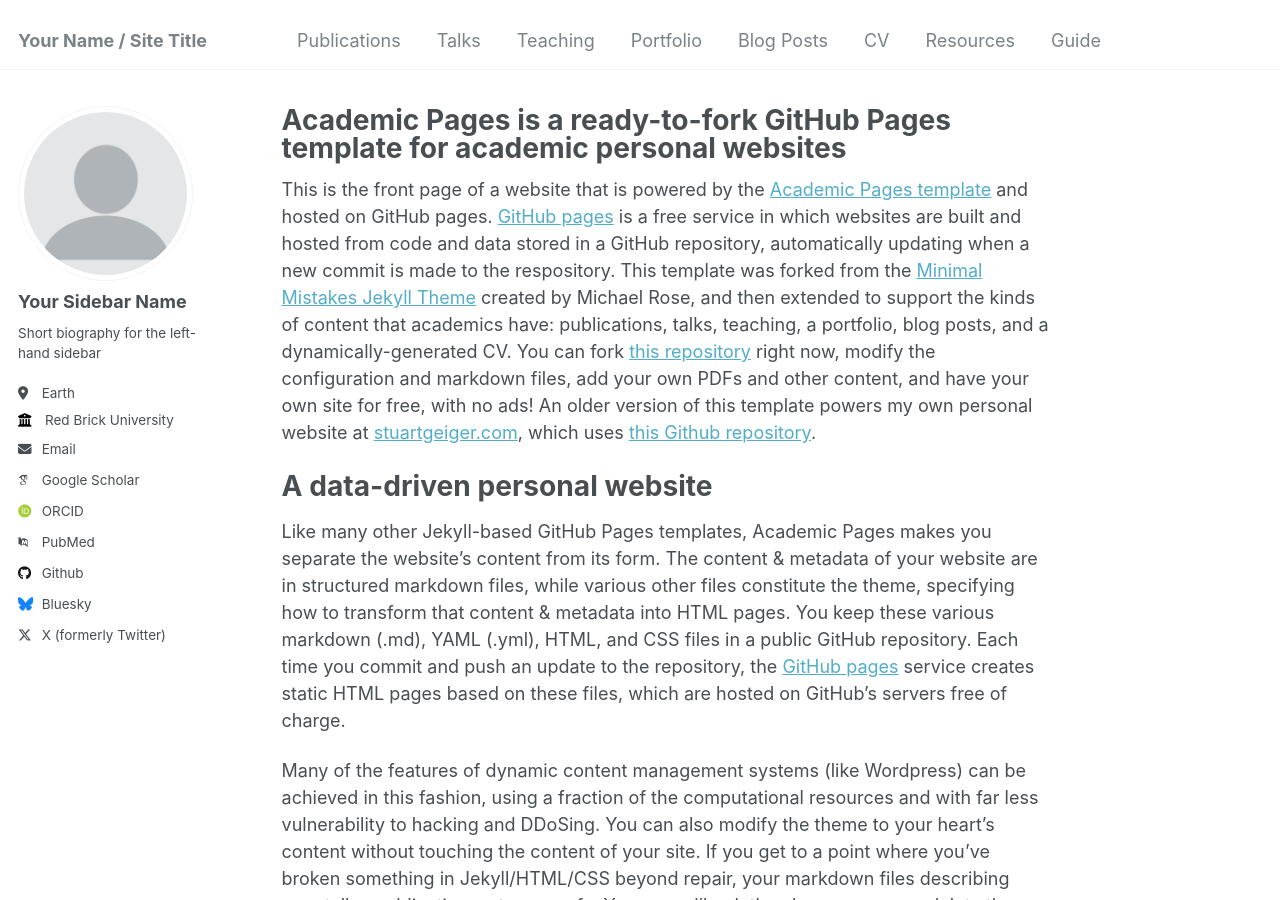
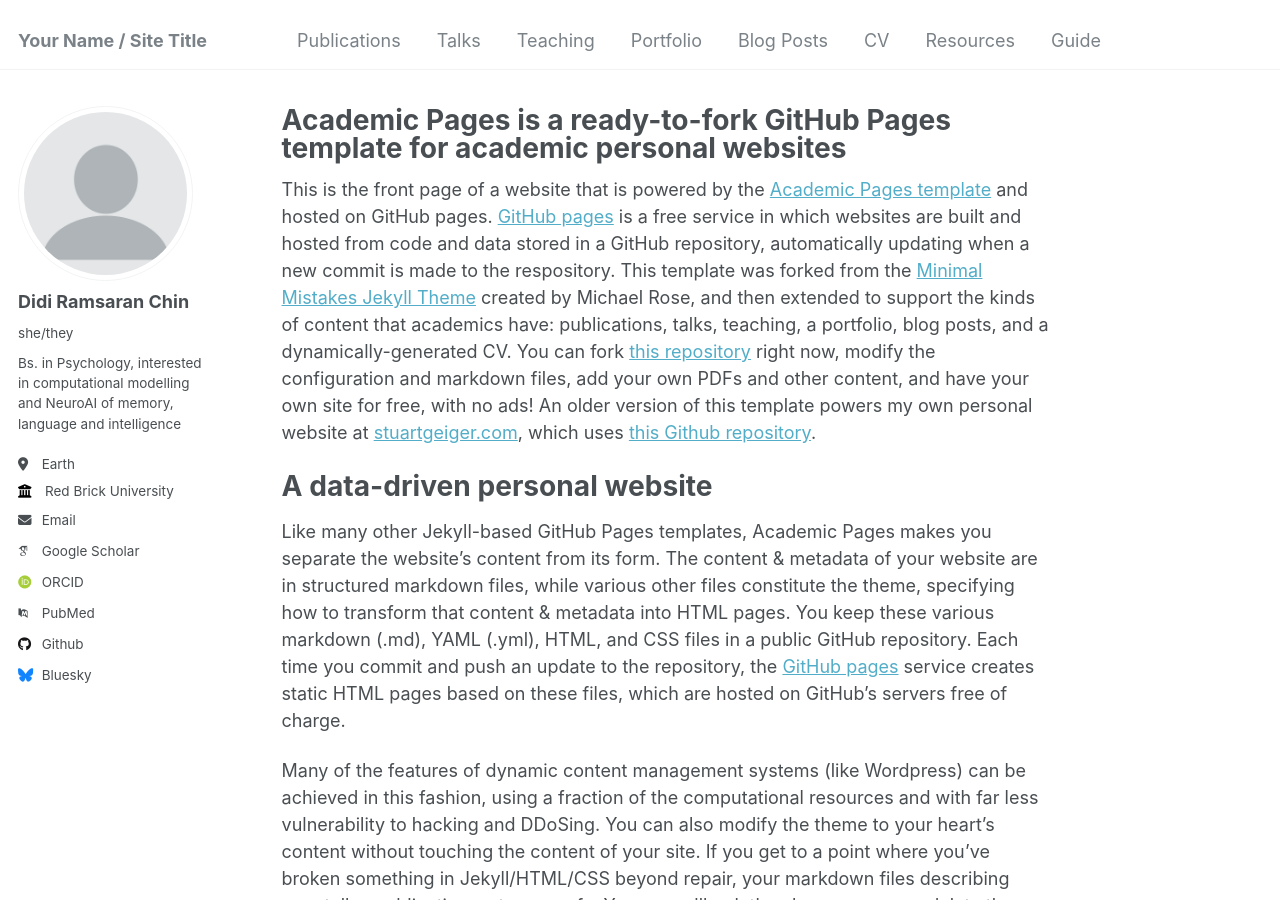
Before and after one commit to neurodidi/neurodidi.github.io, a Jekyll site: the page built from _pages/about.md, in a window 1280 px wide and 900 px high. Built offline with Jekyll 4.4.1, drawn with Linux system fonts in a browser that asks for light colours; some web fonts are replaced.

Commit message:
Update _config.yml

```diff
--- a/_config.yml
+++ b/_config.yml
@@ -22,13 +22,13 @@ repository               : "academicpages/academicpages.github.io"
 author:
   # Biographic information
   avatar           : "profile.png"
-  name             : "Your Sidebar Name"
-  pronouns         : # example: "she/her"
-  bio              : "Short biography for the left-hand sidebar"
+  name             : "Didi Ramsaran Chin"
+  pronouns         : "she/they"
+  bio              : "Bs. in Psychology, interested in computational modelling and NeuroAI of memory, language and intelligence"
   location         : "Earth"
   employer         : "Red Brick University"
   uri              : # URL
-  email            : "none@example.org"
+  email            : "didiramsaranchin@gmail.com"
 
   # Academic websites
   arxiv            : # URL - Update with the correct link to your profile
@@ -65,7 +65,7 @@ author:
   steam            : # Username
   telegram         : # URL
   tumblr           : # Username
-  twitter          : "https://twitter.com/neuro_didi"
+  twitter          : # Username
   vine             : # Username
   weibo            : # Username
   wikipedia        : # Username
```
